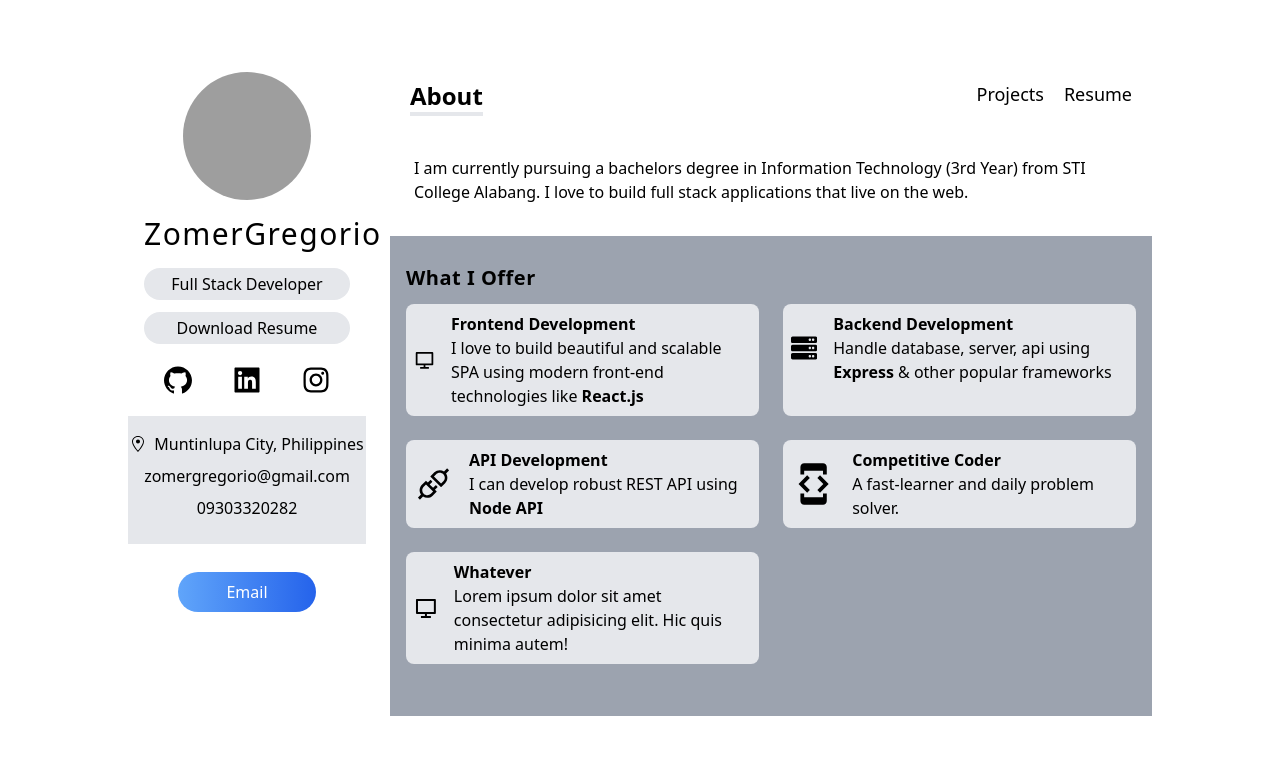
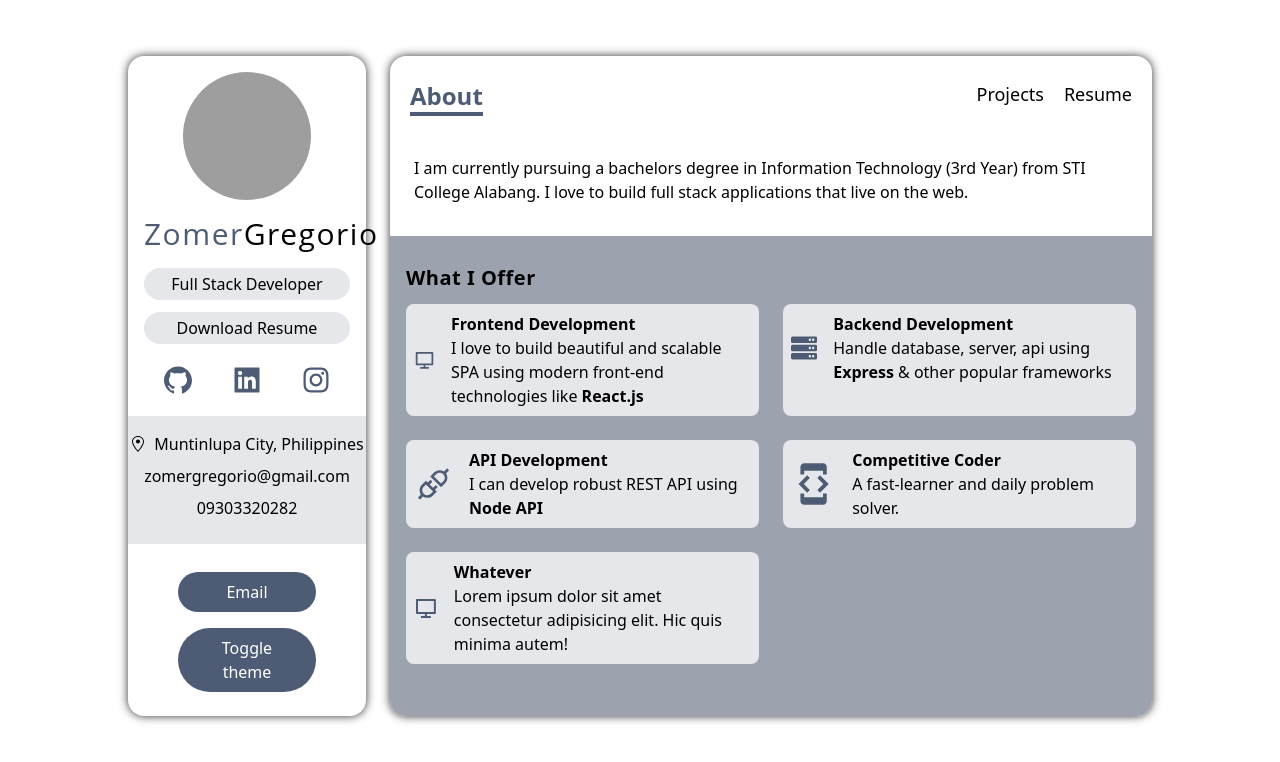
Before and after one commit to zomeru/portfolio-next-ts, a Next.js app: page / in a window 1280 px wide. Shown: the top 762 px of the page. Built offline with nearby package versions, Linux system fonts and the light colour scheme; grey boxes are pictures that could not be loaded.

Commit message:
Add dark mode

```diff
--- a/components/Bar.tsx
+++ b/components/Bar.tsx
@@ -7,9 +7,9 @@
 
 const Bar: React.FC<BarProps> = ({ data: { Icon, level, name } }) => {
   return (
-    <div className='my-2 text-white bg-gray-300 rounded-full'>
+    <div className='my-2 text-white bg-gray-300 rounded-full dark:bg-dark-300'>
       <div
-        className='flex items-center px-4 py-1 rounded-full bg-gradient-to-r from-blue to-blue-600'
+        className='flex items-center px-4 py-1 rounded-full bg-blue'
         style={{ width: level }}
       >
         <Icon className='mr-3' />
--- a/components/Sidebar.tsx
+++ b/components/Sidebar.tsx
@@ -5,10 +5,17 @@
   AiOutlineInstagram,
 } from 'react-icons/ai';
 import { GoLocation } from 'react-icons/go';
+import { useTheme } from 'next-themes';
 
 interface SidebarProps {}
 
 const Sidebar: React.FC<SidebarProps> = ({}) => {
+  const { theme, setTheme } = useTheme();
+
+  const changeTheme = () => {
+    setTheme(theme === 'light' ? 'dark' : 'light');
+  };
+
   return (
     <div>
       <img
@@ -16,16 +23,16 @@
         alt={'user avatar'}
         className='w-32 h-32 mx-auto rounded-full'
       />
-      <h3 className='my-4 text-3xl font-medium tracking-wider font-opensans'>
+      <h3 className='my-4 text-3xl font-medium tracking-wider font-opensans dark:text-gray-400'>
         <span className='text-blue'>Zomer</span>
         Gregorio
       </h3>
-      <p className='px-2 py-1 my-3 bg-gray-200 rounded-full'>
+      <p className='px-2 py-1 my-3 bg-gray-200 rounded-full dark:bg-dark-200 dark:text-gray-400'>
         Full Stack Developer
       </p>
       <a
         href=''
-        className='flex items-center justify-center px-2 py-1 my-3 bg-gray-200 rounded-full'
+        className='flex items-center justify-center px-2 py-1 my-3 bg-gray-200 rounded-full dark:bg-dark-200 dark:text-gray-400'
         download='name'
       >
         Download Resume
@@ -43,7 +50,7 @@
         </a>
       </div>
       <div
-        className='py-4 my-5 bg-gray-200'
+        className='py-4 my-5 bg-gray-200 dark:bg-dark-200 dark:text-gray-400'
         style={{ marginLeft: '-1rem', marginRight: '-1rem' }}
       >
         <div className='flex items-center justify-center space-x-2'>
@@ -54,12 +61,15 @@
         <p className='my-2'>09303320282</p>
       </div>
       <button
-        className='w-8/12 px-5 py-2 my-2 text-white rounded-full bg-gradient-to-r from-blue-400 to-blue-600 focus:outline-none'
+        className='w-8/12 px-5 py-2 my-2 text-white rounded-full dark:text-gray-300 bg-blue focus:outline-none'
         onClick={() => window.open('mailto:zomergregorio@gmail.com')}
       >
         Email
       </button>
-      <button className='w-8/12 px-5 py-2 my-2 text-white rounded-full bg-gradient-to-r from-blue to-blue-600'>
+      <button
+        onClick={changeTheme}
+        className='w-8/12 px-5 py-2 my-2 text-white rounded-full dark:text-gray-300 bg-blue'
+      >
         Toggle theme
       </button>
     </div>
--- a/pages/_app.tsx
+++ b/pages/_app.tsx
@@ -1,18 +1,21 @@
 import Sidebar from '../components/Sidebar';
 import Navbar from '../components/Navbar';
 import '../styles/globals.css';
+import { ThemeProvider } from 'next-themes';
 
 function MyApp({ Component, pageProps }) {
   return (
+    <ThemeProvider attribute='class'>
       <div className='grid grid-cols-12 gap-6 px-4 lg:px-42 my-14 sm:px-20 md:px-32'>
-      <div className='col-span-12 p-4 text-center bg-white lg:col-span-3 rounded-2xl'>
+        <div className='col-span-12 p-4 text-center bg-white lg:col-span-3 rounded-2xl dark:bg-dark-500 shadow-custom-light dark:shadow-custom-dark'>
           <Sidebar />
         </div>
-      <div className='flex flex-col col-span-12 bg-white lg:col-span-9 rounded-2xl'>
+        <div className='flex flex-col col-span-12 overflow-hidden bg-white lg:col-span-9 rounded-2xl dark:bg-dark-500 shadow-custom-light dark:shadow-custom-dark'>
           <Navbar />
           <Component {...pageProps} />
         </div>
       </div>
+    </ThemeProvider>
   );
 }
 
--- a/pages/index.tsx
+++ b/pages/index.tsx
@@ -7,14 +7,14 @@
 
 const index: React.FC<indexProps> = () => {
   return (
-    <div className='flex flex-col flex-grow px-6 pt-1'>
+    <div className='flex flex-col flex-grow px-6 pt-1 dark:text-gray-400'>
       <h5 className='my-3 font-medium'>
         I am currently pursuing a bachelors degree in Information Technology
         (3rd Year) from STI College Alabang. I love to build full stack
         applications that live on the web.
       </h5>
       <div
-        className='flex-grow p-4 mt-5 bg-gray-400'
+        className='flex-grow p-4 mt-5 bg-gray-400 dark:bg-dark-100'
         style={{ marginLeft: '-1.5rem', marginRight: '-1.5rem' }}
       >
         <h6 className='my-3 text-xl font-bold tracking-wide'>What I Offer</h6>
@@ -22,7 +22,7 @@
           {services.map(service => (
             <div
               key={service.title}
-              className='bg-gray-200 rounded-lg lg:col-span-1'
+              className='bg-gray-200 rounded-lg dark:bg-dark-200 lg:col-span-1'
             >
               <ServiceCard service={service} />
             </div>
--- a/pages/resume.tsx
+++ b/pages/resume.tsx
@@ -10,7 +10,7 @@
       <div className='grid gap-6 md:grid-cols-2'>
         <div>
           <h5 className='my-3 text-2xl font-bold'>Education</h5>
-          <div>
+          <div className='dark:text-gray-400'>
             <h5 className='my-2 text-xl font-bold'>Information Technology</h5>
             <p className='font-semibold'>STI College Alabang (2019 - 2023)</p>
             <p className='my-3'>
@@ -21,7 +21,7 @@
         </div>
         <div>
           <h5 className='my-3 text-2xl font-bold'>Experience</h5>
-          <div>
+          <div className='dark:text-gray-400'>
             <h5 className='my-2 text-xl font-bold'>Front-end Developer</h5>
             <p className='font-semibold'>Freelance (2021 - present)</p>
             <p className='my-3'>
@@ -34,7 +34,7 @@
       <div className='grid gap-6 md:grid-cols-2'>
         <div>
           <h5 className='my-3 text-2xl font-bold'>Languages & Frameworks</h5>
-          <div className='my-2'>
+          <div className='my-2 dark:text-gray-300'>
             {technologies.map(tech => (
               <Bar data={tech} key={tech.name} />
             ))}
--- a/tailwind.config.js
+++ b/tailwind.config.js
@@ -1,11 +1,34 @@
 module.exports = {
   purge: ['./pages/**/*.{js,ts,jsx,tsx}', './components/**/*.{js,ts,jsx,tsx}'],
-  darkMode: false, // or 'media' or 'class'
+  darkMode: 'class', // or 'media' or 'class'
   theme: {
-    extend: {},
+    fontFamily: {
+      opensans: ['Open Sans'],
+    },
+    boxShadow: {
+      'custom-light': '0 0 10px #313131',
+      'custom-dark': '5px 5px 10px #0a0c0e, -5px -5px 10px #14161c',
+    },
+    extend: {
+      colors: {
+        blue: {
+          DEFAULT: '#4D5C74',
+        },
+        dark: {
+          DEFAULT: '#010101',
+          100: '#0a0b0e',
+          200: '#16181D',
+          300: '#16181D',
+          500: '#0f1115',
+          700: '#202125',
+        },
+      },
+    },
   },
   variants: {
-    extend: {},
+    extend: {
+      boxShadow: ['dark'],
+    },
   },
   plugins: [],
 };
```
Lines whose indentation alone changed are shown as unchanged.
